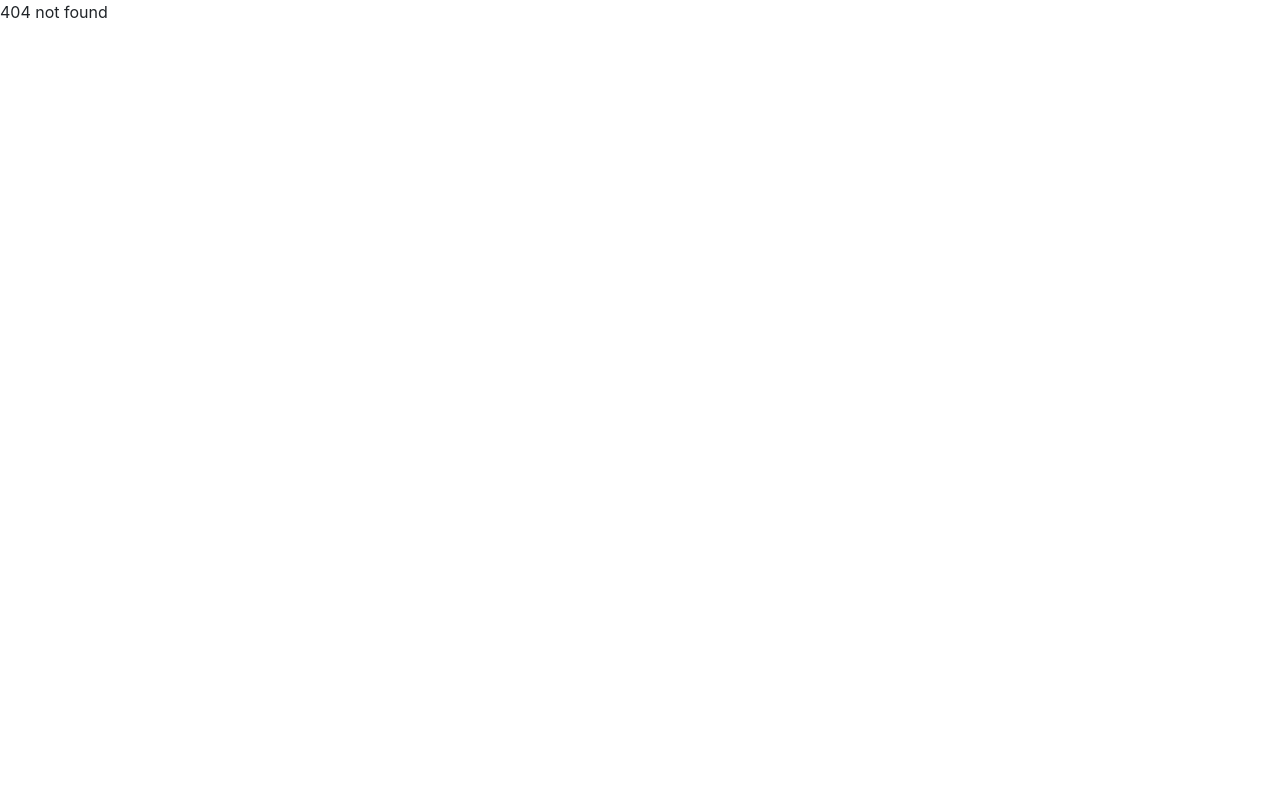
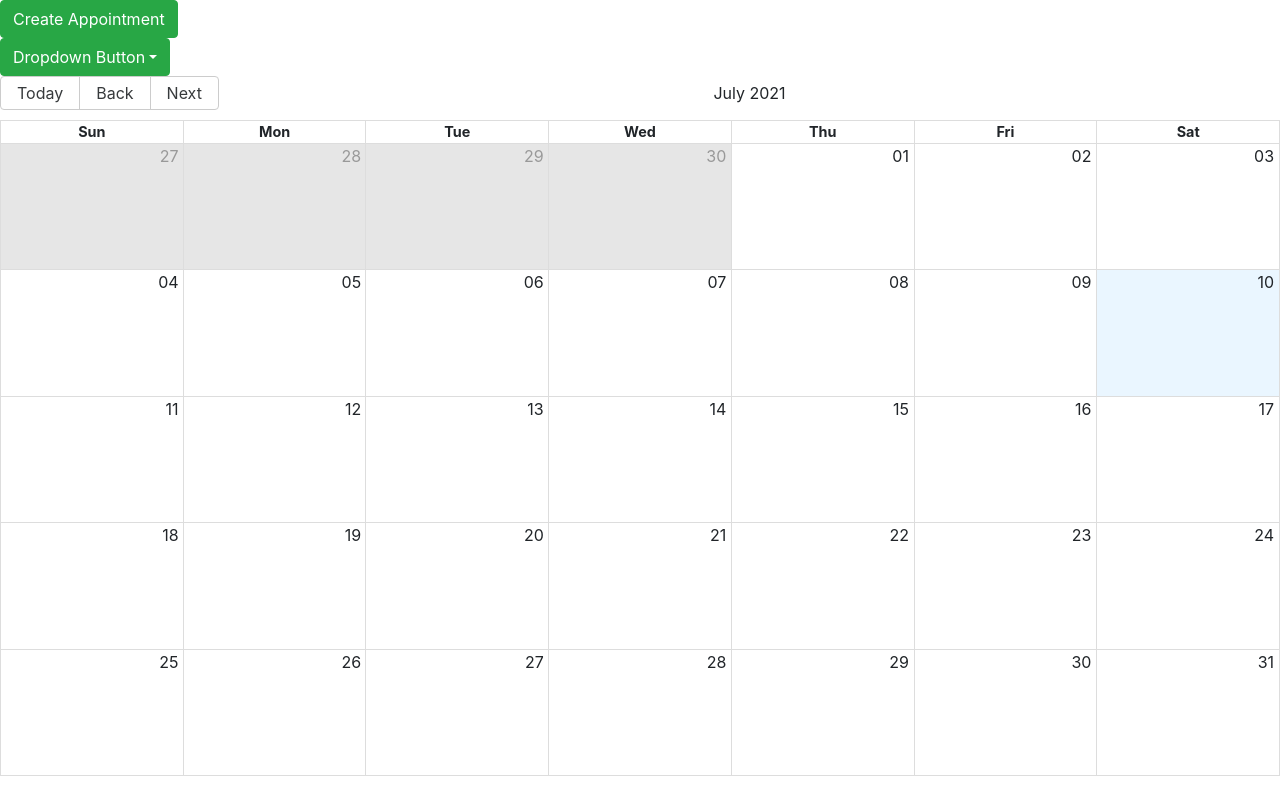
Before and after one commit to Resbi-Anik/Appointment-react-app, a React (Create React App) app: page /2021/7 in a window 1280 px wide. Before the commit this address had no page. Built offline with nearby package versions, Linux system fonts and the light colour scheme.

Commit message:
Set main url after starting project will show current Date calendar

```diff
--- a/src/404.js
+++ b/src/404.js
@@ -1,8 +1,16 @@
 import React from 'react'
+import styled from "styled-components";
+
+const Not= styled.div`
+   display: flex;
+   justify-content: center;
+   align-items: center;
+   height: 100vh;
+`
 
 const NotFound=()=>{
     return(
-        <div>404 not found</div>
+        <Not>404 not found</Not>
     )
 }
 
--- a/src/App.js
+++ b/src/App.js
@@ -1,22 +1,25 @@
-import React, { useEffect } from "react";
+import React from "react";
 import Home from "./components/home";
-import {
-  BrowserRouter,
-  Router,
-  Switch,
-  Route,
-  withRouter,
-  useParams,
-} from "react-router-dom";
+import { BrowserRouter, Switch, Route, Redirect } from "react-router-dom";
 import NotFound from "./404";
 
 function App(props) {
+  const month = new Date().getMonth() + 1;
   return (
     <div>
       <BrowserRouter>
         <Switch>
-          <Route path="/home/:year/:month">
-            <Home/>
+          <Route
+            exact
+            path="/"
+            component={() => (
+              <Redirect
+                to={"/" + new Date().getFullYear() + "/" + month}
+              />
+            )}
+          />
+          <Route path="/:year/:month">
+            <Home />
           </Route>
           <Route component={NotFound} />
         </Switch>
```
